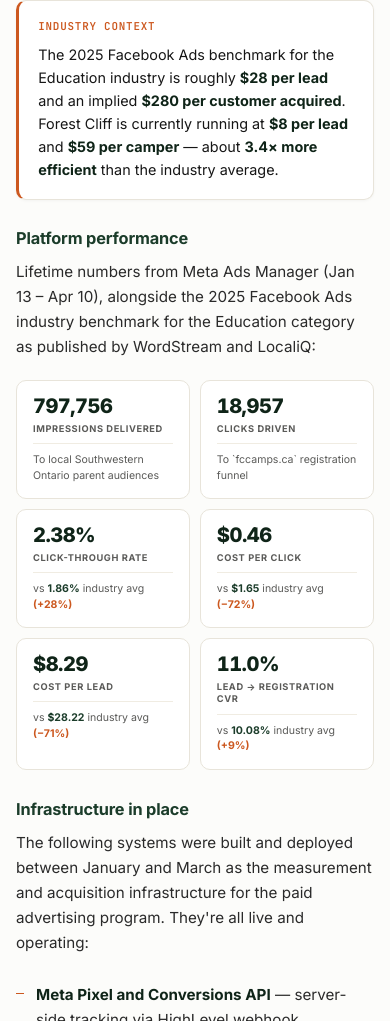
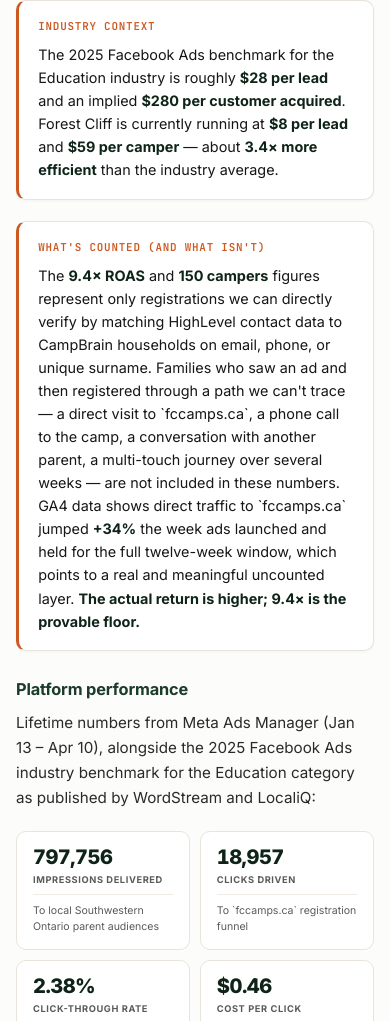
Before and after one commit to guestgetter/Campaign-preview, a plain HTML site: page forest-cliff-camps/briefing.html in a window 390 px wide. Shown: the part 1524-2545 px from the top of the page. Drawn offline with Linux system fonts and the light colour scheme.

Commit message:
Forest Cliff: surface attribution-floor caveat in Section 01 of both files
Adds a 'What's counted (and what isn't)' callout directly after the
'Industry context' one in both briefing.html and impact.html. Explains
that the 9.4x ROAS represents only directly-verifiable matches and
that families who saw ads but registered via untracked paths (direct
visits, phone calls, word-of-mouth, multi-touch) are not included.
Cites the GA4 +34% direct traffic lift as corroboration.

Key framing: '9.4x is the provable floor' — strengthens the number
by presenting it as a minimum rather than letting readers assume
it's the full picture. Same language in both files for consistency.

```diff
--- a/forest-cliff-camps/briefing.html
+++ b/forest-cliff-camps/briefing.html
@@ -730,6 +730,11 @@
       <div class="callout-body">The 2025 Facebook Ads benchmark for the Education industry is roughly <strong>$28 per lead</strong> and an implied <strong>$280 per customer acquired</strong>. Forest Cliff is currently running at <strong>$8 per lead</strong> and <strong>$59 per camper</strong> — about <strong>3.4× more efficient</strong> than the industry average.</div>
     </div>
 
+    <div class="callout">
+      <div class="callout-eyebrow">What's counted (and what isn't)</div>
+      <div class="callout-body">The <strong>9.4× ROAS</strong> and <strong>150 campers</strong> figures represent only registrations we can directly verify by matching HighLevel contact data to CampBrain households on email, phone, or unique surname. Families who saw an ad and then registered through a path we can't trace — a direct visit to `fccamps.ca`, a phone call to the camp, a conversation with another parent, a multi-touch journey over several weeks — are not included in these numbers. GA4 data shows direct traffic to `fccamps.ca` jumped <strong>+34%</strong> the week ads launched and held for the full twelve-week window, which points to a real and meaningful uncounted layer. <strong>The actual return is higher; 9.4× is the provable floor.</strong></div>
+    </div>
+
     <h3>Platform performance</h3>
     <p>Lifetime numbers from Meta Ads Manager (Jan 13 – Apr 10), alongside the 2025 Facebook Ads industry benchmark for the Education category as published by WordStream and LocaliQ:</p>
 
```
Also changed, not shown: forest-cliff-camps/impact.html (+5 -0 lines).
